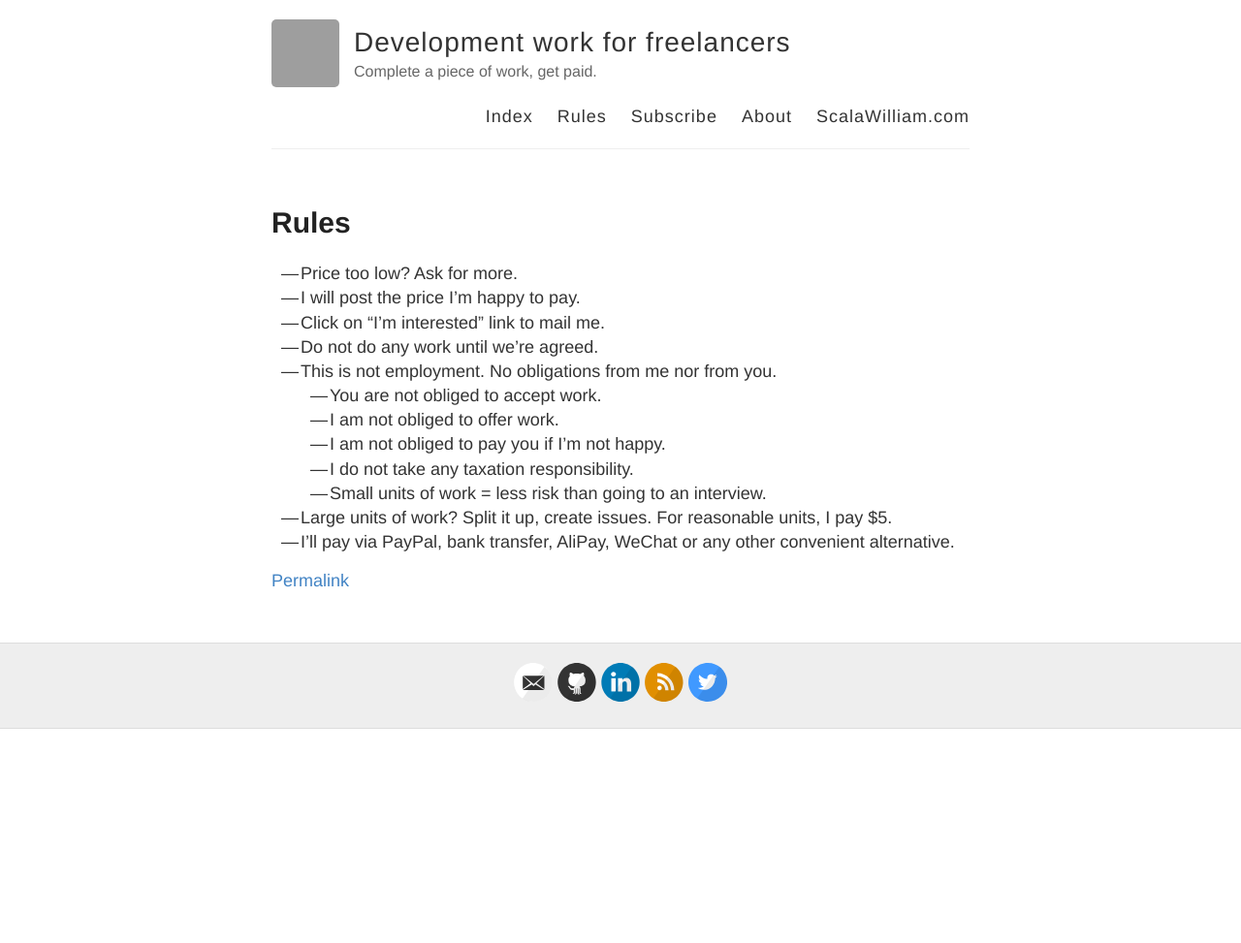
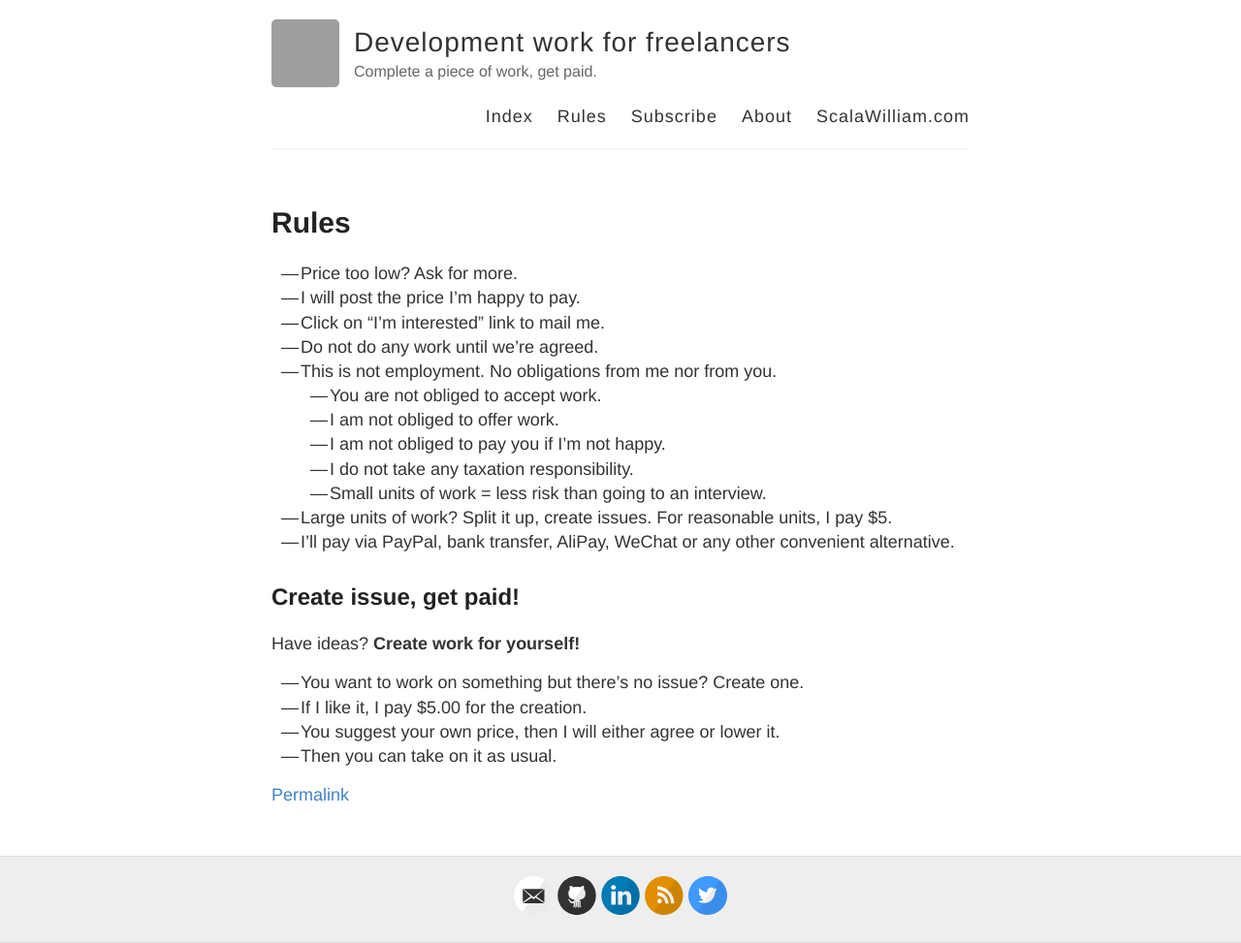
Before and after one commit to ScalaWilliam/Work, a Jekyll site: the page built from rules.md, in a window 1280 px wide. Shown: the whole page at 97% size. Built offline with Jekyll 4.4.1, drawn with Linux system fonts in a browser that asks for light colours; before the commit the page ends 900 px from its top, so only the background shows below that; grey boxes are pictures that could not be loaded.

Commit message:
Update rules.md

```diff
--- a/rules.md
+++ b/rules.md
@@ -16,3 +16,12 @@ permalink: /rules/
    - Small units of work = less risk than going to an interview.
 - Large units of work? Split it up, create issues. For reasonable units, I pay $5.
 - I'll pay via PayPal, bank transfer, AliPay, WeChat or any other convenient alternative.
+
+## Create issue, get paid!
+
+Have ideas? **Create work for yourself!**
+
+- You want to work on something but there's no issue? Create one.
+- If I like it, I pay $5.00 for the creation.
+- You suggest your own price, then I will either agree or lower it.
+- Then you can take on it as usual.
```
